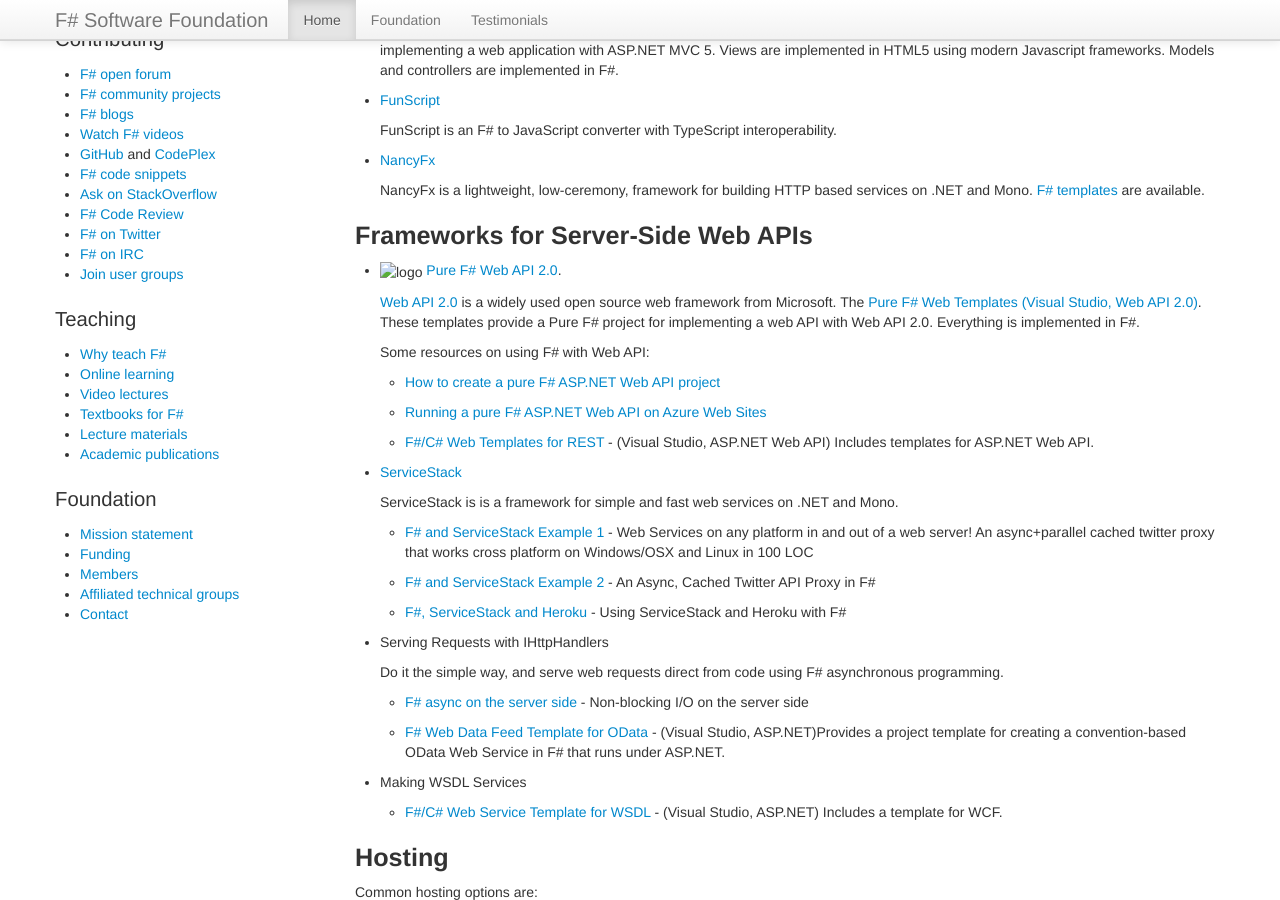
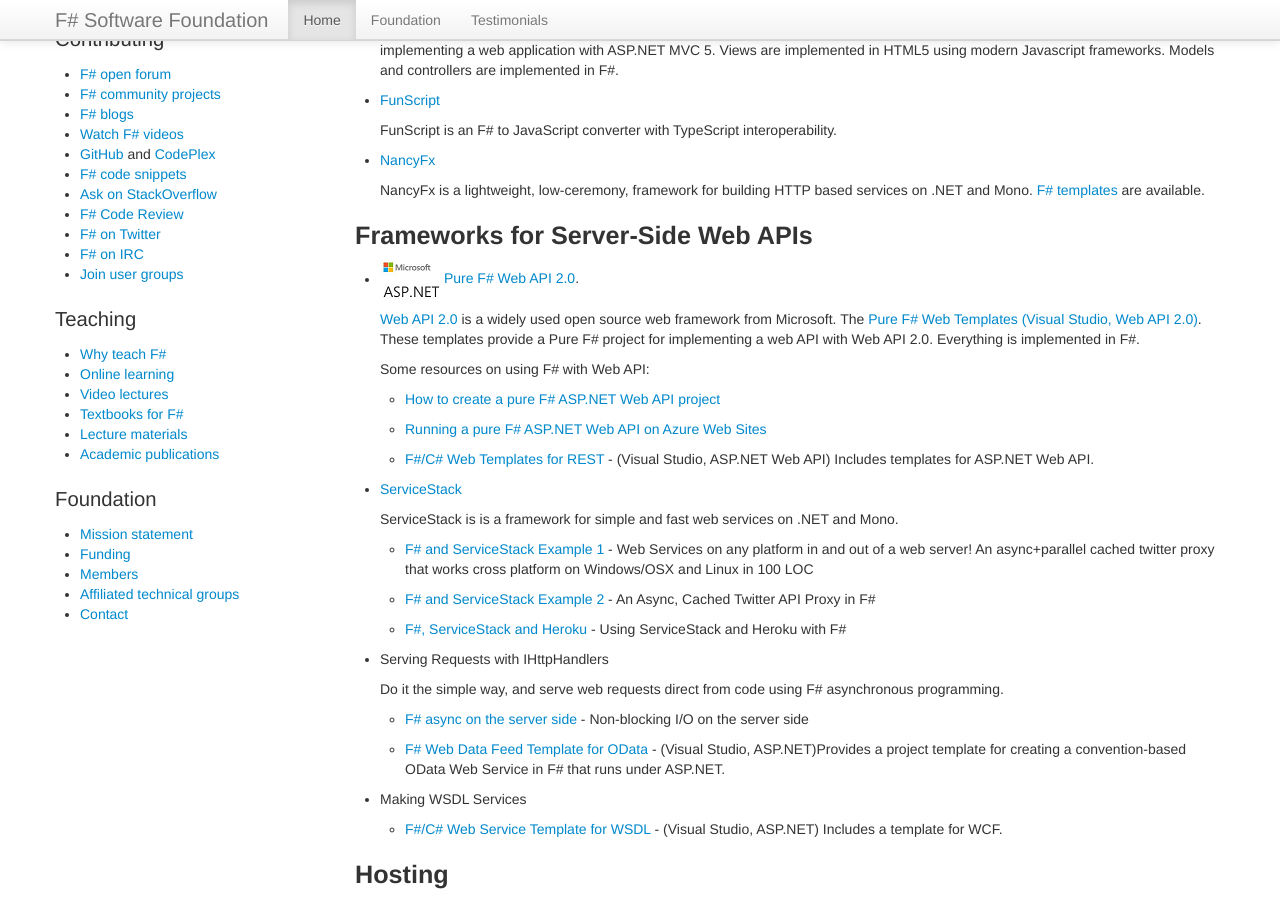
Before and after one commit to fsharp/fsharp.org, a Jekyll site: the page built from webstacks/index.md, in a window 1280 px wide and 900 px high, scrolled down 571 px. Built offline with Jekyll 4.4.1, drawn with Linux system fonts in a browser that asks for light colours; nearby versions of some CDN libraries; some web fonts are replaced; comment, search, counter and statistics services are not loaded.

Commit message:
Fixing broken image link

```diff
--- a/webstacks/index.md
+++ b/webstacks/index.md
@@ -44,7 +44,7 @@
 
 ## Frameworks for Server-Side Web APIs
 
- * ![logo](aspnet.png)&nbsp;[Pure F# Web API 2.0](http://bloggemdano.blogspot.com/2013/12/a-new-f-aspnet-mvc-5-and-web-api-2.html).
+ * ![logo](/images/thumbs/aspnet.png)&nbsp;[Pure F# Web API 2.0](http://bloggemdano.blogspot.com/2013/12/a-new-f-aspnet-mvc-5-and-web-api-2.html).
 
    [Web API 2.0](http://www.asp.net/web-api) is a widely used open source web framework from Microsoft.
    The [Pure F# Web Templates (Visual Studio, Web API 2.0)](http://bloggemdano.blogspot.com/2013/12/a-new-f-aspnet-mvc-5-and-web-api-2.html).
```
